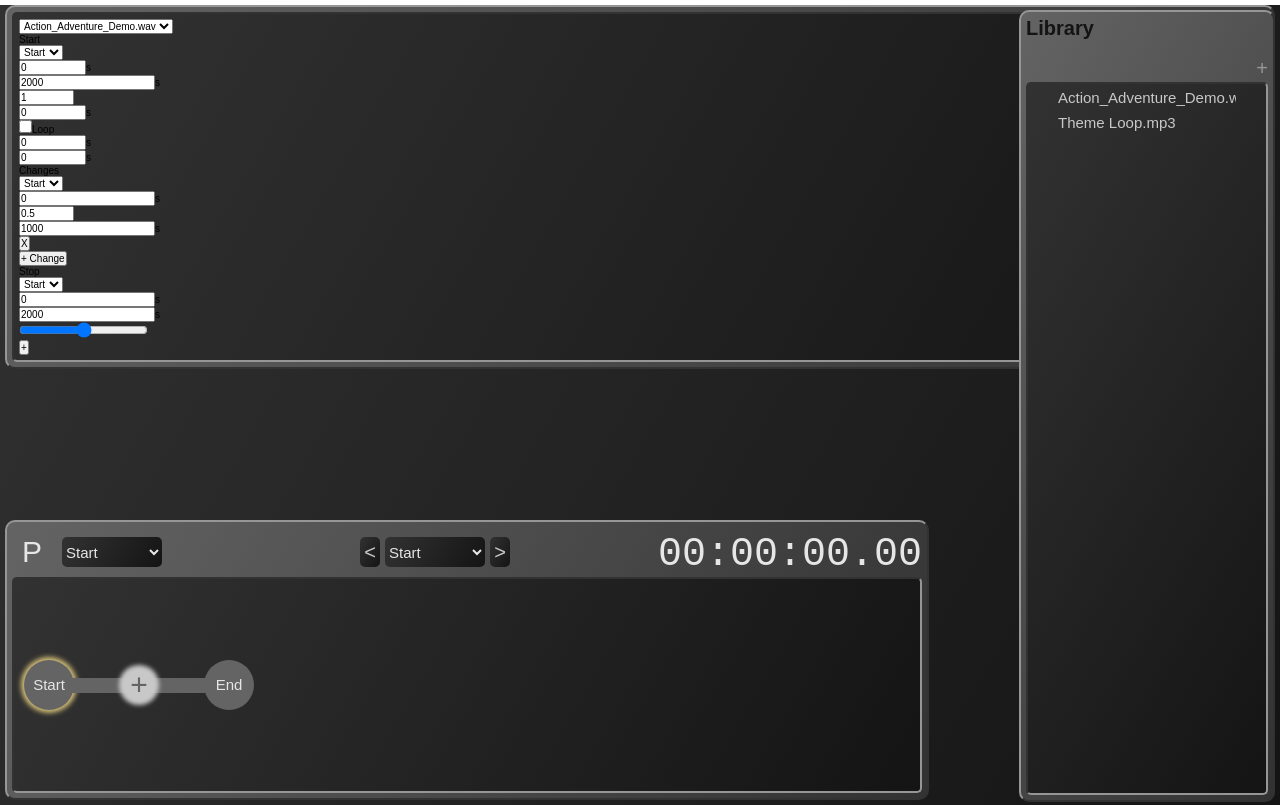
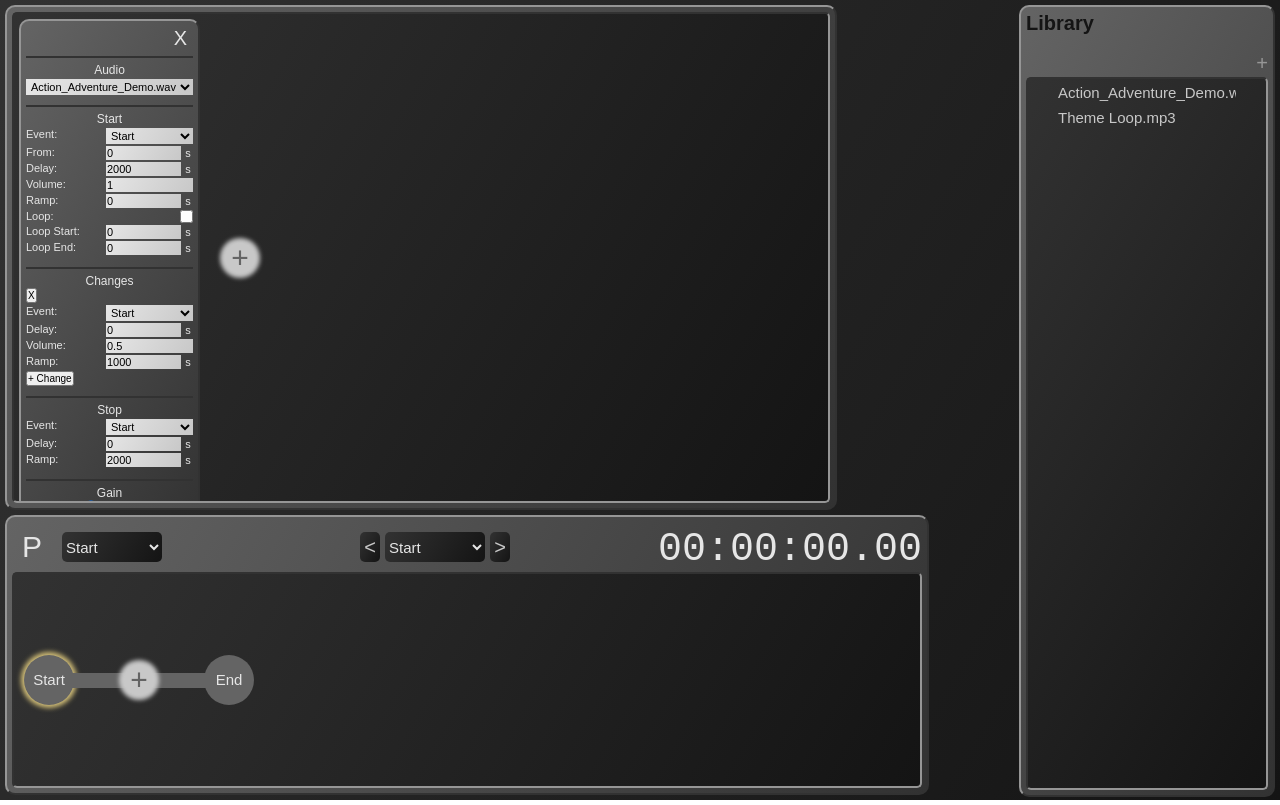
Before and after one commit to lkcina/qsound, a React (Create React App) app: page / in a window 1280 px wide. Built offline with nearby package versions, Linux system fonts and the light colour scheme.

Commit message:
Add CSS styling and nest cue properties into divs for styling purposes.

```diff
--- a/src/App.js
+++ b/src/App.js
@@ -53,7 +53,7 @@ class App extends React.Component {
           src: "test-library/Action_Adventure_Demo.wav",
           start: {
             event: "event-1",
-            location: 0,
+            from: 0,
             delay: 2000,
             volume: 1,
             ramp: 0,
--- a/src/CueEditor.css
+++ b/src/CueEditor.css
@@ -0,0 +1,115 @@
+#cue-editor {
+    width: 65%;
+    height: calc(65% - 15px);
+    position: absolute;
+    left: 0;
+    top: 0;
+}
+
+#cue-container {
+    width: 100%;
+    height: 100%;
+    display: flex;
+    gap: 5px;
+    overflow: auto;
+}
+
+#add-cue-btn {
+    height: 30px;
+    width: 30px;
+    background: rgb(200, 200, 200);
+    border: none;
+    border-radius: 50%;
+    color: rgb(100, 100, 100);
+    text-align: center;
+    line-height: 30px;
+    font-size: 3rem;
+    box-shadow: 0 0 4px 5px rgb(200, 200, 200);
+    align-self: center;
+    margin: 0 20px;
+}
+
+#add-cue-btn:hover {
+    background: rgb(230, 230, 230);
+    box-shadow: 0 0 5px 6px rgb(230, 230, 230);
+    cursor: pointer;
+}
+
+.cue {
+    height: max-content;
+    min-height: 100%;
+    display: flex;
+    flex-direction: column;
+    gap: 5px;
+    background: linear-gradient(120deg, rgb(100, 100, 100), rgb(50, 50, 50));
+    border-radius: 10px;
+    border: 2px solid rgb(150, 150, 150);
+    border-bottom: 2px solid rgb(50, 50, 50);
+    border-right: 2px solid rgb(50, 50, 50);
+    z-index: 2;
+    padding: 5px;
+    position: relative;
+}
+
+.delete-cue-btn {
+    height: 25px;
+    width: 25px;
+    align-self: end;
+    color: rgb(230, 230, 230);
+    background: none;
+    border: none;
+    font-size: 2rem;
+}
+
+.delete-cue-btn:hover {
+    color: rgb(200, 100, 100);
+    cursor: pointer;
+}
+
+.cue>div {
+    border-top: 2px solid rgb(50, 50, 50);
+    padding: 5px 0;
+}
+
+.cue h3 {
+    color: rgb(230, 230, 230);
+    text-align: center;
+    font-size: 1.2rem;
+    font-weight: normal;
+}
+
+.cue-properties {
+    display: flex;
+    justify-content: space-between;
+    gap: 5px;
+    margin: 2px 0;
+}
+
+.cue label, .cue span {
+    color: rgb(230, 230, 230);
+    font-size: 1.1rem;
+}
+
+.cue span {
+    display: inline-block;
+    margin-left: 2px;
+    text-align: center;
+    width: 10px;
+}
+
+.cue .input-number, .cue .input-selector {
+    width: 87px;
+    font-size: 1.1rem;
+    background: linear-gradient(120deg, rgb(230, 230, 230), rgb(200, 200, 200));
+    border: none;
+    padding: 1px;
+}
+
+.cue .input-number.unit {
+    width: 75px;
+}
+
+.cue-src .input-selector {
+    width: 100%;
+    margin: 2px auto 0;
+}
--- a/src/CueEditor.js
+++ b/src/CueEditor.js
@@ -43,17 +43,22 @@ class CueEditor extends React.Component {
 const Cue = (props) => {
     return (
         <div id={props.id} className="cue">
-            <select className="cue-src" value={props.src} onChange={props.editCue}>
+            <button className="delete-cue-btn" onClick={props.deleteCue}>X</button>
+            <div className="cue-src">
+                <h3>Audio</h3>
+                <select id={props.id + "-audio"} className="input-selector" value={props.src} onChange={props.editCue}>
                     {props.library.map(audioFile => {
                         return (
                             <option key={audioFile.id} value={audioFile.src}>{audioFile.name}</option>
                         )
                     })}
                 </select>
+            </div>
             <div className="cue-start">
-                <p>Start</p>
-                <div className="cue-start-event">
-                    <select className="input-selector" value={props.start.event} onChange={props.editCue}>
+                <h3>Start</h3>
+                <div className="cue-start-event cue-properties">
+                    <label for={props.id + "-start-event"}>Event:</label>
+                    <select id={props.id + "-start-event"} className="input-selector" value={props.start.event} onChange={props.editCue}>
                         {props.events.map(event => {
                             return (
                                 <option key={event.id} value={event.id}>{event.name}</option>
@@ -61,30 +66,47 @@ const Cue = (props) => {
                         })}
                     </select>
                 </div>
-                <div className="cue-start-location">
-                    <input type="number" className="input-number" value={props.start.location} min="0" max={props.library[props.library.findIndex(audioFile => audioFile.src === props.src)].duration / 1000} step="0.01" onChange={props.editCue}></input><span>s</span>
+                <div className="cue-start-from cue-properties">
+                    <label for={props.id + "-start-from"}>From:</label>
+                    <div className="input-number-container">
+                        <input id={props.id + "-start-from"} type="number" className="input-number unit" value={props.start.from} min="0" max={props.library[props.library.findIndex(audioFile => audioFile.src === props.src)].duration / 1000} step="0.01" onChange={props.editCue}></input><span>s</span>
                     </div>
-                <div className="cue-start-delay">
-                    <input type="number" className="input-number" value={props.start.delay} min="0" step="0.01" onChange={props.editCue}></input><span>s</span>
                 </div>
-                <div className="cue-start-volume">
-                    <input type="number" className="input-number" value={props.start.volume} min="0" max="2" step="0.01" onChange={props.editCue}></input>
+                <div className="cue-start-delay cue-properties">
+                    <label for={props.id + "-start-delay"}>Delay:</label>
+                    <div className="input-number-container">
+                        <input id={props.id + "-start-delay"} type="number" className="input-number unit" value={props.start.delay} min="0" step="0.01" onChange={props.editCue}></input><span>s</span>
                     </div>
-                <div className="cue-start-ramp">
-                    <input type="number" className="input-number" value={props.start.ramp} min="0" max={(props.library[props.library.findIndex(audioFile => audioFile.src === props.src)].duration - props.start.location) / 1000} step="0.01" onChange={props.editCue}></input><span>s</span>
                 </div>
-                <div className="cue-start-loop">
-                    <input type="checkbox" className="input-checkbox" checked={props.start.loop} onChange={props.editCue}></input><span>Loop</span>
+                <div className="cue-start-volume cue-properties">
+                    <label for={props.id + "-start-volume"}>Volume:</label>
+                    <input id={props.id + "-start-delay"} type="number" className="input-number" value={props.start.volume} min="0" max="2" step="0.01" onChange={props.editCue}></input>
                 </div>
-                <div className="cue-start-loop-start">
-                    <input type="number" className="input-number" value={props.start.loopStart} min="0" max={props.library[props.library.findIndex(audioFile => audioFile.src === props.src)].duration / 1000} step="0.01" onChange={props.editCue}></input><span>s</span>
+                <div className="cue-start-ramp cue-properties">
+                    <label for={props.id + "-start-ramp"}>Ramp:</label>
+                    <div className="input-number-container">
+                        <input id={props.id + "-start-ramp"} type="number" className="input-number unit" value={props.start.ramp} min="0" max={(props.library[props.library.findIndex(audioFile => audioFile.src === props.src)].duration - props.start.from) / 1000} step="0.01" onChange={props.editCue}></input><span>s</span>
                     </div>
-                <div className="cue-start-loop-end">
-                    <input type="number" className="input-number" value={props.start.loopEnd} min={props.start.loopStart} max={props.library[props.library.findIndex(audioFile => audioFile.src === props.src)].duration / 1000} step="0.01" onChange={props.editCue}></input><span>s</span>
+                </div>
+                <div className="cue-start-loop cue-properties">
+                    <label for={props.id + "-start-loop"}>Loop:</label>
+                    <input id={props.id + "-start-loop"} type="checkbox" className="input-checkbox" checked={props.start.loop} onChange={props.editCue}></input>
+                </div>
+                <div className="cue-start-loop-start cue-properties">
+                    <label for={props.id + "-start-loop-start"}>Loop Start:</label>
+                    <div className="input-number-container">
+                        <input id={props.id + "-start-loop-start"} type="number" className="input-number unit" value={props.start.loopStart} min="0" max={props.library[props.library.findIndex(audioFile => audioFile.src === props.src)].duration / 1000} step="0.01" onChange={props.editCue}></input><span>s</span>
+                    </div>
+                </div>
+                <div className="cue-start-loop-end cue-properties">
+                    <label for={props.id + "-start-loop-end"}>Loop End:</label>
+                    <div className="input-number-container">
+                        <input id={props.id + "-start-loop-end"} type="number" className="input-number unit" value={props.start.loopEnd} min={props.start.loopStart} max={props.library[props.library.findIndex(audioFile => audioFile.src === props.src)].duration / 1000} step="0.01" onChange={props.editCue}></input><span>s</span>
+                    </div>
                 </div>
             </div>
             <div className="cue-changes">
-                <p>Changes</p>
+                <h3>Changes</h3>
                 {props.changes.map(change => {
                     return (
                         <Change key={change.id} id={change.id} event={change.event} delay={change.delay} volume={change.volume} ramp={change.ramp} editCue={props.editCue} events={props.events}/>
@@ -93,9 +115,10 @@ const Cue = (props) => {
                 <button className="add-change-btn" onClick={props.editCue}>+ Change</button>
             </div>
             <div className="cue-stop">
-                <p>Stop</p>
-                <div className="cue-stop-event">
-                    <select className="input-selector" value={props.stop.event} onChange={props.editCue}>
+                <h3>Stop</h3>
+                <div className="cue-stop-event cue-properties">
+                    <label for={props.id + "-stop-event"}>Event:</label>
+                    <select id={props.id + "-stop-event"} className="input-selector" value={props.stop.event} onChange={props.editCue}>
                         {props.events.map(event => {
                             return (
                                 <option key={event.id} value={event.id}>{event.name}</option>
@@ -103,14 +126,21 @@ const Cue = (props) => {
                         })}
                     </select>
                 </div>
-                <div className="cue-stop-delay">
-                    <input type="number" className="input-number" value={props.stop.delay} min="0" step="0.01" onChange={props.editCue}></input><span>s</span>
+                <div className="cue-stop-delay cue-properties">
+                    <label for={props.id + "-stop-delay"}>Delay:</label>
+                    <div className="input-number-container">
+                        <input id={props.id + "-stop-delay"} type="number" className="input-number unit" value={props.stop.delay} min="0" step="0.01" onChange={props.editCue}></input><span>s</span>
                     </div>
-                <div className="cue-stop-ramp">
-                    <input type="number" className="input-number" value={props.stop.ramp} min="0" step="0.01" onChange={props.editCue}></input><span>s</span>
+                </div>
+                <div className="cue-stop-ramp cue-properties">
+                    <label for={props.id + "-stop-ramp"}>Ramp:</label>
+                    <div className="input-number-container">
+                        <input id={props.id + "-stop-ramp"} type="number" className="input-number unit" value={props.stop.ramp} min="0" step="0.01" onChange={props.editCue}></input><span>s</span>
+                    </div>
                 </div>
             </div>
             <div className="cue-gain">
+                <h3>Gain</h3>
                 <input type="range" className="gain-slider" value={props.gain} min="0" max="2" step="0.01" onChange={props.editCue}></input>
             </div>
         </div>
@@ -120,8 +150,10 @@ const Cue = (props) => {
 const Change = (props) => {
     return (
         <div id={props.id} className="change">
-            <div className="change-event">
-                <select className="input-selector" value={props.event} onChange={props.editCue}>
+            <button className="delete-change-btn" onClick={props.editCue}>X</button>
+            <div className="change-event cue-properties">
+                <label for={props.id + "-event"}>Event:</label>
+                <select id={props.id + "-event"} className="input-selector" value={props.event} onChange={props.editCue}>
                     {props.events.map(event => {
                         return (
                             <option key={event.id} value={event.id}>{event.name}</option>
@@ -129,16 +161,24 @@ const Change = (props) => {
                     })}
                 </select>
             </div>
-            <div className="change-delay">
-                <input type="number" className="input-number" value={props.delay} min="0" step="0.01" onChange={props.editCue}></input><span>s</span>
+            <div className="change-delay cue-properties">
+                <label for={props.id + "-delay"}>Delay:</label>
+                <div className="input-number-container">
+                    <input id={props.id + "-delay"} type="number" className="input-number unit" value={props.delay} min="0" step="0.01" onChange={props.editCue}></input><span>s</span>
                 </div>
-            <div className="change-volume">
-                <input type="number" className="input-number" value={props.volume} min="0" max="2" step="0.01" onChange={props.editCue}></input>
             </div>
-            <div className="change-ramp">
-                <input type="number" className="input-number" value={props.ramp} min="0" step="0.01" onChange={props.editCue}></input><span>s</span>
+            <div className="change-volume cue-properties">
+                <label for={props.id + "-volume"}>Volume:</label>
+                <div className="input-number-container">
+                    <input id={props.id + "-volume"} type="number" className="input-number" value={props.volume} min="0" max="2" step="0.01" onChange={props.editCue}></input>
                 </div>
-            <button className="delete-change-btn" onClick={props.editCue}>X</button>
+            </div>
+            <div className="change-ramp cue-properties">
+                <label for={props.id + "-ramp"}>Ramp:</label>
+                <div className="input-number-container">
+                    <input id={props.id + "-ramp"} type="number" className="input-number unit" value={props.ramp} min="0" step="0.01" onChange={props.editCue}></input><span>s</span>
+                </div>
+            </div>
         </div>
     )
 }
```
Lines whose indentation alone changed are shown as unchanged.
